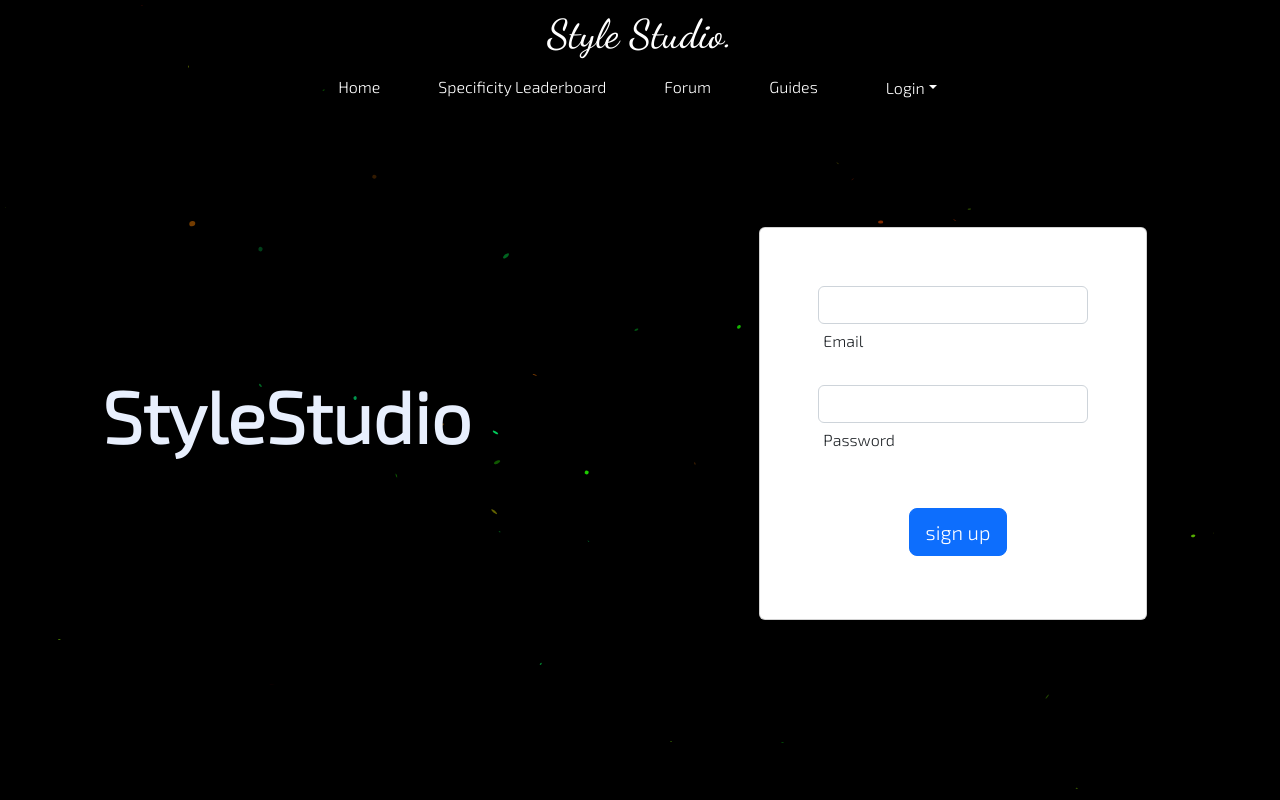
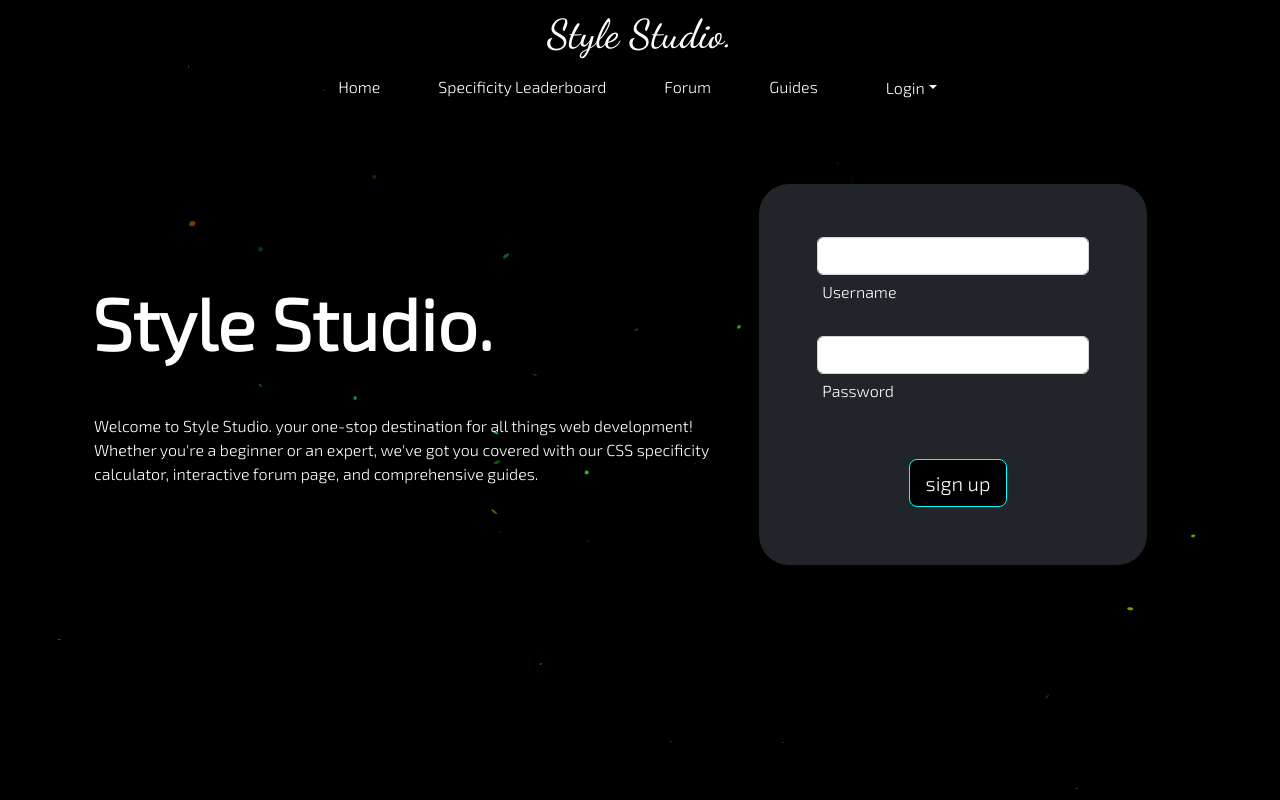
Before and after one commit to mdapim/CSSWebsiteFrontEnd, a React (Create React App) app in the folder stylestudio/: page /sign-up in a window 1280 px wide. Built offline with nearby package versions, Linux system fonts and the light colour scheme; no server answers.

Commit message:
cleaned up comments section

```diff
--- a/stylestudio/src/App.css
+++ b/stylestudio/src/App.css
@@ -54,3 +54,12 @@ body {
 .modal-content {
   height: 600px;
 }
+
+button.go-button {
+  color: white;
+}
+
+.go-button.btn.btn-primary {
+  background-color: black;
+  border-color: cyan;
+}
--- a/stylestudio/src/pages/Forums/Forum_comment_box.js
+++ b/stylestudio/src/pages/Forums/Forum_comment_box.js
@@ -12,7 +12,7 @@ import {
 } from "mdb-react-ui-kit";
 import Button from "react-bootstrap/Button";
 import { FontAwesomeIcon } from "@fortawesome/react-fontawesome";
-import { faCheck, faTrash } from "@fortawesome/free-solid-svg-icons";
+import { faCheck, faTrash, faClose } from "@fortawesome/free-solid-svg-icons";
 
 export default function Comments({
   staticModal,
@@ -39,27 +39,40 @@ export default function Comments({
     >
       <MDBContainer
         className="mt-5"
-        style={{ maxWidth: "1000px", minWidth: "1000px" }}
+        style={{
+          maxWidth: "1000px",
+          minWidth: "1000px",
+        }}
       >
         <div className="comment-section">
           <MDBCol md="8" lg="6">
             <MDBCard
-              className="shadow-0 border"
-              style={{ backgroundColor: "#f0f2f5" }}
+              className=" shadow-0 border"
+              style={{ backgroundColor: "#212529" }}
             >
+              <FontAwesomeIcon
+                onClick={toggleShow}
+                className="check"
+                icon={faClose}
+                style={{ cursor: "pointer", marginLeft: "28rem" }}
+              />
               <MDBCardBody>
-                <MDBInput
+                <div className="pop-up-comments-input">
+                  <textarea
                     onChange={handleNewComment}
                     wrapperClass="mb-4"
-                  placeholder="Type comment..."
+                    placeholder="What are your thoughts?"
                     name="description"
+                    style={{ width: "300px" }}
+                    rows="1"
                   />
-                <Button onClick={addComments}>Add new comments...</Button>
-
+                  <Button onClick={addComments}>OK</Button>
+                </div>
+                <div className="pop-up-comment">
                   {commentsForIndivPost.length > 0 ? (
                     commentsForIndivPost.map((e, i) => {
                       return (
-                      <MDBCard key={i} className="mb-4">
+                        <MDBCard key={i} className="pop-up-comment mb-4">
                           <MDBCardBody>
                             <div className="d-flex justify-content-between">
                               <div className="d-flex flex-row align-items-center">
@@ -70,19 +83,24 @@ export default function Comments({
                                   width="60"
                                   height="60"
                                 />
-                              <p style={{ color: "black" }}>{e["username"]}</p>
+                                <strong>
+                                  <p
+                                    style={{
+                                      color: "black",
+                                      marginTop: "15px",
+                                    }}
+                                  >
+                                    {e["username"]}
+                                  </p>
+                                </strong>
 
                                 <p className="small mb-0 ms-2"></p>
                               </div>
-                            <p style={{ color: "black" }}>{e["description"]}</p>
+                              <p style={{ color: "black" }}>
+                                {e["description"]}
+                              </p>
 
-                            <div className="d-flex flex-row align-items-center">
-                              <MDBIcon
-                                far
-                                icon="thumbs-up mx-2 fa-xs text-black"
-                                style={{ marginTop: "-0.16rem" }}
-                              />
-                            </div>
+                              <div className="d-flex flex-row align-items-center"></div>
                               {displayEditButton && (
                                 <p style={{ color: "black", cursor: "submit" }}>
                                   Edit
@@ -96,8 +114,10 @@ export default function Comments({
                   ) : (
                     <p>There is no comments for this post</p>
                   )}
+                </div>
               </MDBCardBody>
-              <button onClick={toggleShow}>Exit</button>
+
+              {/* <button onClick={toggleShow}>Exit</button> */}
             </MDBCard>
           </MDBCol>
         </div>
--- a/stylestudio/src/pages/Forums/Forums.css
+++ b/stylestudio/src/pages/Forums/Forums.css
@@ -319,6 +319,9 @@ div.modal-content {
 .cat-filter-button {
   border-radius: 10px;
   height: 30px;
+  border-color: cyan;
+  background-color: black;
+  color: white;
 }
 
 .cat-filter-button:hover {
@@ -330,3 +333,28 @@ div.modal-content {
   align-items: center;
   flex-grow: 0;
 }
+
+.btn.btn-primary {
+  background-color: black;
+  border-color: cyan;
+}
+
+textarea:focus {
+  border-color: cyan;
+  outline: none;
+}
+
+select:focus {
+  outline: none;
+  border-color: cyan;
+}
+
+.pop-up-comment {
+  max-height: 500px;
+  overflow-y: scroll;
+}
+.pop-up-comments-input {
+  display: flex;
+  justify-content: center;
+  margin-bottom: 10px;
+}
--- a/stylestudio/src/pages/LoginPage/LoginPage.js
+++ b/stylestudio/src/pages/LoginPage/LoginPage.js
@@ -79,7 +79,7 @@ export function LoginPage({ setCurrentUserDetails, handleLogIn }) {
                 onChange={handleSignInChange}
                 wrapperClass="mb-4 mx-5 w-100"
                 labelClass="text-white"
-                label="Email address"
+                label="Username"
                 id="formControlLg"
                 type="email"
                 size="lg"
--- a/stylestudio/src/pages/Signup/Signup.css
+++ b/stylestudio/src/pages/Signup/Signup.css
@@ -7,3 +7,35 @@
   display: flex;
   width: 100%;
 }
+
+.sign-up-container {
+  background-color: #212529;
+  border-radius: 30px;
+}
+
+.form-label {
+  color: white;
+}
+
+.brand-title {
+  /* font-family: "Dancing Script", cursive; */
+  font-size: 100px;
+  color: white;
+  transition: 3s;
+  margin-right: 130px;
+}
+
+h1.brand-title:hover {
+  transition: 3s;
+  color: rgba(30, 129, 129, 0.787);
+}
+
+.brand-selling {
+  color: white;
+  text-align: left;
+  margin-left: 55px;
+}
+
+.sign-up-text-container {
+  margin-left: -10px;
+}
--- a/stylestudio/src/pages/Signup/Signup.js
+++ b/stylestudio/src/pages/Signup/Signup.js
@@ -66,12 +66,17 @@ export function Signup() {
           md="7"
           className="text-center text-md-start d-flex flex-column justify-content-center"
         >
-          <h1
-            className="my-5 display-2 fw-bold ls-tight px-5"
-            style={{ color: "hsl(218, 81%, 95%)" }}
-          >
-            StyleStudio <br />
-          </h1>
+          <div className="sign-up-text-container">
+            <h1 className="brand-title my-5 display-2 fw-bold ls-tight px-5">
+              Style Studio. <br />
+            </h1>
+            <p className="brand-selling">
+              Welcome to Style Studio. your one-stop destination for all things
+              web development! Whether you're a beginner or an expert, we've got
+              you covered with our CSS specificity calculator, interactive forum
+              page, and comprehensive guides.
+            </p>
+          </div>
           <p className="px-1" style={{ color: "hsl(218, 81%, 85%)" }}></p>
         </MDBCol>
         <MDBCol md="4" className="position-relative">
@@ -83,13 +88,13 @@ export function Signup() {
             id="radius-shape-2"
             className="position-absolute shadow-5-strong"
           ></div>
-          <MDBCard className="my-5 bg-glass">
+          <div className="sign-up-container">
             <MDBCardBody className="p-5">
               <MDBInput
                 wrapperClass="mb-4"
-                label="Email"
+                label="Username"
                 id="form3"
-                type="email"
+                type="Username"
                 name="name"
                 onChange={handleSignInChange}
               />
@@ -120,7 +125,7 @@ export function Signup() {
                 )}
               </div>
             </MDBCardBody>
-          </MDBCard>
+          </div>
         </MDBCol>
       </div>
     </MDBContainer>
```
Also changed, not shown: stylestudio/src/pages/Forums/Form_add.js (+23 -18 lines). Lines whose indentation alone changed are shown as unchanged.
